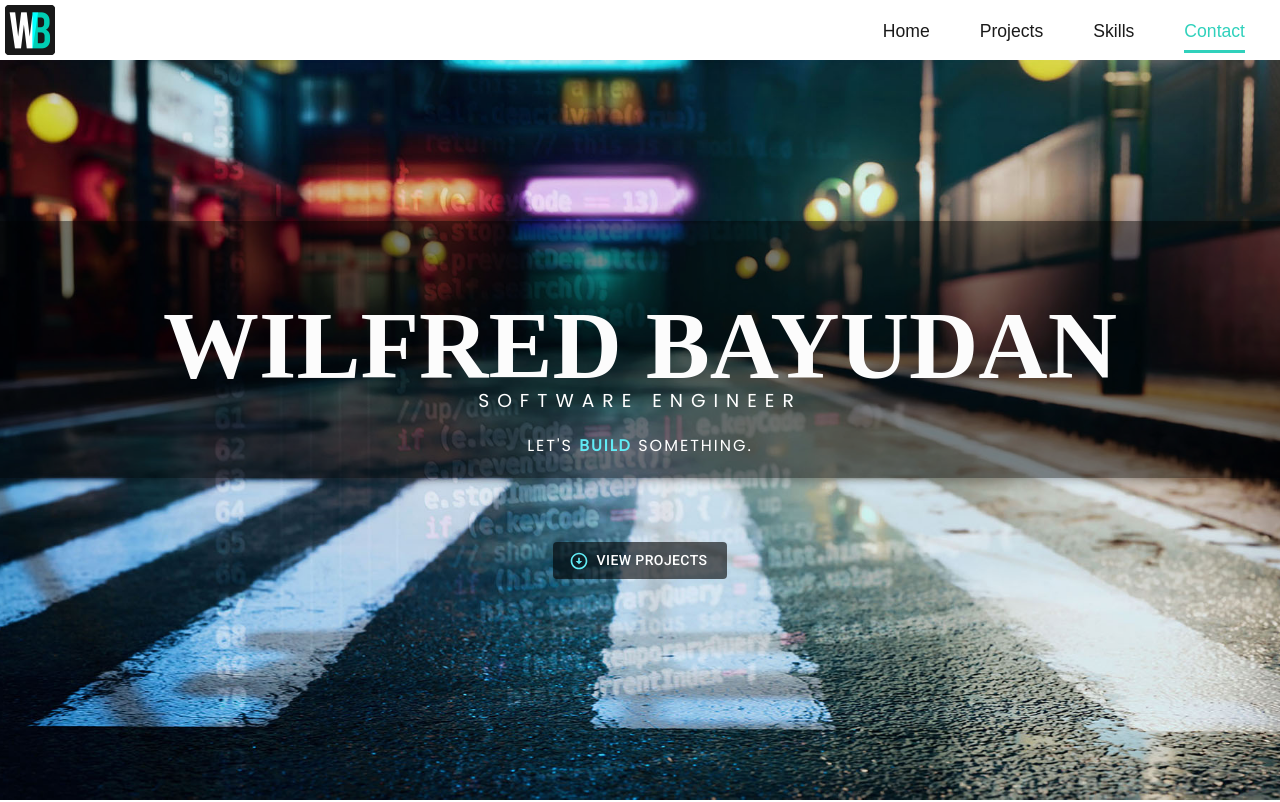
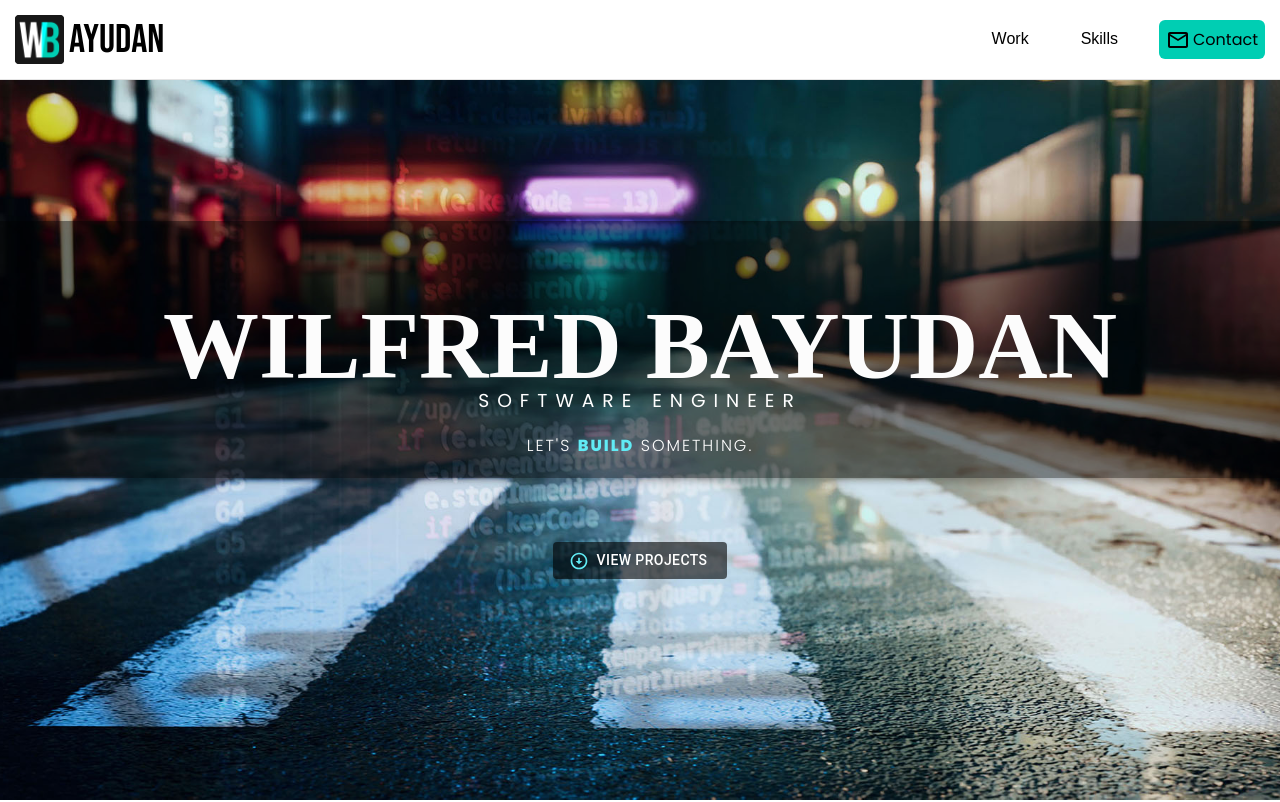
Before and after one commit to wilfredbayudan/portfolio, a React (Create React App) app: page / in a window 1280 px wide. Shown: the top 802 px of the page. Built offline with nearby package versions, Linux system fonts and the light colour scheme; a web font is replaced by a local one.

Commit message:
Switched header styling

```diff
--- a/src/components/Header.js
+++ b/src/components/Header.js
@@ -1,267 +1,399 @@
 import React, { useState, useEffect } from "react";
 import styled from "styled-components";
-import LogoImg from "../assets/images/logo.png";
-import Box from "@mui/material/Box";
-import SwipeableDrawer from "@mui/material/SwipeableDrawer";
-import List from "@mui/material/List";
-import Divider from "@mui/material/Divider";
-import ListItem from "@mui/material/ListItem";
-import ListItemIcon from "@mui/material/ListItemIcon";
-import ListItemText from "@mui/material/ListItemText";
-import MenuIcon from "@mui/icons-material/Menu";
-import MenuBookIcon from "@mui/icons-material/MenuBook";
-import HomeIcon from "@mui/icons-material/Home";
-import EngineeringIcon from "@mui/icons-material/Engineering";
-import useIntersection from "../hooks/useIntersection";
-import EmailIcon from "@mui/icons-material/Email";
-import DarkModeIcon from "@mui/icons-material/DarkMode";
-import LightModeIcon from "@mui/icons-material/LightMode";
-import { useSelector, useDispatch } from "react-redux";
-import { setTheme } from "../features/themeSlice";
+import Logo from "../assets/images/logo.png";
+import MailOutlineIcon from "@mui/icons-material/MailOutline";
+import MobileNav from "./MobileNav";
 
-const HeaderBar = styled.header`
-  height: 50px;
+// const HeaderBar = styled.header`
+//   height: 50px;
+//   width: 100%;
+//   position: fixed;
+//   z-index: 10;
+//   text-align: center;
+// `;
+
+// const Nav = styled.nav`
+//   max-width: 2600px;
+//   margin: 0 auto;
+//   transition: all 1s ease-in-out;
+//   div#full {
+//     display: none;
+//     @media (min-width: 768px) {
+//       display: block;
+//       height: 60px;
+//       background-color: #ffffff;
+//       transition: all 1s ease-in-out;
+//       padding: 5px;
+//       box-shadow: rgba(50, 50, 93, 0.25) 0px 50px 100px -20px,
+//         rgba(0, 0, 0, 0.3) 0px 30px 60px -30px;
+//       display: flex;
+//       align-items: center;
+//       justify-content: space-between;
+//     }
+//   }
+//   div#full.dark {
+//     background-color: #000000;
+//   }
+// `;
+
+// const NavIcon = styled(MenuIcon)`
+//   cursor: pointer;
+//   color: #ffffff;
+//   background: rgba(0, 0, 0, 0.25);
+//   border-radius: 10px;
+//   margin: 10px;
+//   padding: 2px;
+//   &:hover {
+//     color: #00ceb3;
+//   }
+// `;
+
+// const Mobile = styled.div`
+//   display: block;
+//   @media (min-width: 768px) {
+//     display: none;
+//   }
+//   text-align: right;
+// `;
+
+// const Logo = styled.img`
+//   height: 100%;
+// `;
+
+// const Links = styled.ul`
+//   display: inline-flex;
+//   gap: 30px;
+//   margin-right: 20px;
+//   position: relative;
+//   top: 6px;
+
+//   li {
+//     color: #1a1a1a;
+//     font-weight: 350;
+//     margin: 2px 10px 0 10px;
+//     font-size: 1.1em;
+//     list-style: none;
+//     border-bottom: 3px solid #ffffff;
+//     padding-bottom: 8px;
+//     /* text-transform: uppercase; */
+//     cursor: pointer;
+//     transition: all 150ms ease-in-out;
+//   }
+
+//   li:hover {
+//     color: #30d1bc;
+//   }
+
+//   li.current {
+//     color: #30d1bc;
+//     font-weight: 400;
+//     border-bottom: 3px solid #30d1bc;
+//   }
+
+//   .theme {
+//     margin: 0;
+//   }
+// `;
+
+// const LinkItem = styled.li`
+//   @import url("https://fonts.googleapis.com/css2?family=Urbanist:wght@100&display=swap");
+//   font-family: "Urbanist", sans-serif;
+//   list-style-type: none;
+//   font-size: 1rem;
+//   /* text-transform: uppercase; */
+// `;
+
+// const Full = styled.div``;
+
+// const Header = ({ projectsRef, skillsRef, splashRef, contactRef }) => {
+//   const [showNav, setShowNav] = useState(false);
+//   const [currentPage, setCurrentPage] = useState("home");
+//   const dispatch = useDispatch();
+
+//   const inSplash = useIntersection(splashRef, "-3%");
+//   const inProjects = useIntersection(projectsRef, "-15%");
+//   const inSkills = useIntersection(skillsRef, "-15%");
+//   const inContact = useIntersection(contactRef, "-15%");
+
+//   const theme = useSelector((state) => state.theme.style);
+
+//   const toggleTheme = () => {
+//     if (theme === "light") {
+//       dispatch(setTheme("dark"));
+//     } else {
+//       dispatch(setTheme("light"));
+//     }
+//   };
+
+//   console.log(theme);
+
+//   useEffect(() => {
+//     if (inSplash) setCurrentPage("home");
+//     if (inProjects) setCurrentPage("projects");
+//     if (inSkills) setCurrentPage("skills");
+//     if (inContact) setCurrentPage("contact");
+//   }, [inProjects, inSkills, inSplash, inContact]);
+
+//   const scrollToRef = (ref, label) => {
+//     setTimeout(() => {
+//       ref.current.scrollIntoView({
+//         behavior: "smooth",
+//       });
+//       setTimeout(() => setCurrentPage(label), 500);
+//     }, 1);
+//   };
+
+//   const toggleDrawer = (open) => (event) => {
+//     if (
+//       event &&
+//       event.type === "keydown" &&
+//       (event.key === "Tab" || event.key === "Shift")
+//     ) {
+//       return;
+//     }
+
+//     setShowNav(open);
+//   };
+
+//   const list = () => (
+//     <Box
+//       sx={{ width: "auto" }}
+//       role="presentation"
+//       onClick={toggleDrawer(false)}
+//       onKeyDown={toggleDrawer(false)}
+//     >
+//       <List>
+//         {/* <ListItem button onClick={() => navigate("/")}>
+//           <ListItemIcon>
+//             <HomeIcon />
+//           </ListItemIcon>
+//           <ListItemText primary={"Home"} />
+//         </ListItem> */}
+//         <ListItem button onClick={() => scrollToRef(splashRef, "home")}>
+//           <ListItemIcon>
+//             <HomeIcon />
+//           </ListItemIcon>
+//           <ListItemText primary={"Home"} />
+//         </ListItem>
+//         <ListItem button onClick={() => scrollToRef(projectsRef, "projects")}>
+//           <ListItemIcon>
+//             <MenuBookIcon />
+//           </ListItemIcon>
+//           <ListItemText primary={"Projects"} />
+//         </ListItem>
+//         <ListItem button onClick={() => scrollToRef(skillsRef, "skills")}>
+//           <ListItemIcon>
+//             <EngineeringIcon />
+//           </ListItemIcon>
+//           <ListItemText primary={"Skills"} />
+//         </ListItem>
+//         <ListItem button onClick={() => scrollToRef(contactRef, "contact")}>
+//           <ListItemIcon>
+//             <EmailIcon />
+//           </ListItemIcon>
+//           <ListItemText primary={"Contact"} />
+//         </ListItem>
+//       </List>
+//       <Divider />
+//     </Box>
+//   );
+
+//   return (
+//     <HeaderBar>
+//       <Nav>
+//         <Mobile>
+//           <NavIcon onClick={toggleDrawer(true)} fontSize="large" />
+//           <SwipeableDrawer
+//             anchor="top"
+//             open={showNav}
+//             onClose={toggleDrawer(false)}
+//             onOpen={toggleDrawer(true)}
+//           >
+//             {list()}
+//           </SwipeableDrawer>
+//         </Mobile>
+//         <Full id="full" className={theme === "dark" ? "dark" : ""}>
+//           <Logo src={LogoImg} alt="WB Logo" />
+//           <Links>
+//             <LinkItem
+//               className={currentPage === "home" ? "current" : ""}
+//               onClick={() => scrollToRef(splashRef, "home")}
+//             >
+//               Home
+//             </LinkItem>
+//             <LinkItem
+//               className={currentPage === "projects" ? "current" : ""}
+//               onClick={() => scrollToRef(projectsRef, "projects")}
+//             >
+//               Projects
+//             </LinkItem>
+//             <LinkItem
+//               className={currentPage === "skills" ? "current" : ""}
+//               onClick={() => scrollToRef(skillsRef, "skills")}
+//             >
+//               Skills
+//             </LinkItem>
+//             {/* <LinkItem>Resume</LinkItem> */}
+//             <LinkItem
+//               className={currentPage === "contact" ? "current" : ""}
+//               onClick={() => scrollToRef(contactRef, "contact")}
+//             >
+//               Contact
+//             </LinkItem>
+//             {/* <LinkItem onClick={toggleTheme} className="theme">
+//               {theme === "light" ? <DarkModeIcon /> : <LightModeIcon />}
+//             </LinkItem> */}
+//           </Links>
+//         </Full>
+//       </Nav>
+//     </HeaderBar>
+//   );
+// };
+
+// export default Header;
+
+const HeaderWrapper = styled.header`
+  position: fixed;
+  background-color: #ffffff;
+  top: 0;
   width: 100%;
-  position: fixed;
   z-index: 10;
-  text-align: center;
 `;
 
-const Nav = styled.nav`
-  max-width: 2600px;
-  margin: 0 auto;
-  transition: all 1s ease-in-out;
-  div#full {
+const NavBar = styled.nav`
+  border-bottom: 1px solid #e5e5e5;
+  height: 60px;
+  width: 100%;
+  display: flex;
+  align-items: center;
+  justify-content: space-between;
+  @media (min-width: 768px) {
+    height: 80px;
+  }
+`;
+
+const LogoContainer = styled.div`
+  display: flex;
+  align-items: center;
+  height: 100%;
+  gap: 5px;
+  padding: 10px;
+  @media (min-width: 768px) {
+    padding: 15px;
+  }
+
+  img {
+    height: 100%;
+  }
+  span {
+    display: none;
+    font-family: "Bebas Neue", cursive;
+    font-size: 2.5em;
+    @media (min-width: 768px) {
+      display: block;
+    }
+  }
+`;
+
+const NavLinks = styled.div`
+  height: 100%;
+  display: inline-flex;
+  align-items: center;
+  padding-right: 10px;
+  @media (min-width: 768px) {
+    padding-right: 15px;
+  }
+`;
+
+const FullNav = styled.ul`
+  margin: 0;
+  height: 100%;
+  display: none;
+  @media (min-width: 768px) {
+    display: inline-flex;
+  }
+`;
+
+const Link = styled.li`
+  list-style-type: none;
+  margin: 0 20px;
+  height: 100%;
+  padding: 0;
+  display: flex;
+  align-items: center;
+  transition: all 150ms linear;
+  a,
+  button {
+    color: inherit;
+    text-decoration: none;
+    height: 100%;
+    display: flex;
+    align-items: center;
+    border: none;
+    border-bottom: 2px solid rgba(255, 255, 255, 0);
+    cursor: pointer;
+    font-size: 1rem;
+    background: none;
+  }
+  .isActive,
+  a:hover,
+  button:hover {
+    border-bottom: 2px solid #00ceb3;
+  }
+`;
+
+const ContactBtn = styled.button`
+  font-family: "Poppins", sans-serif;
+  font-size: 1em;
+  padding: 7px;
+  border-radius: 6px;
+  border: none;
+  background-color: #00ceb3;
+  color: #000000;
+  font-weight: 500;
+  cursor: pointer;
+  transition: all 150ms linear;
+  display: flex;
+  align-items: center;
+  gap: 3px;
+  margin-left: 15px;
+  &:hover {
+    background-color: #24dac2;
+  }
+  span {
     display: none;
     @media (min-width: 768px) {
       display: block;
-      height: 60px;
-      background-color: #ffffff;
-      transition: all 1s ease-in-out;
-      padding: 5px;
-      box-shadow: rgba(50, 50, 93, 0.25) 0px 50px 100px -20px,
-        rgba(0, 0, 0, 0.3) 0px 30px 60px -30px;
-      display: flex;
-      align-items: center;
-      justify-content: space-between;
     }
-  }
-  div#full.dark {
-    background-color: #000000;
   }
 `;
 
-const NavIcon = styled(MenuIcon)`
-  cursor: pointer;
-  color: #ffffff;
-  background: rgba(0, 0, 0, 0.25);
-  border-radius: 10px;
-  margin: 10px;
-  padding: 2px;
-  &:hover {
-    color: #00ceb3;
-  }
-`;
+const StyledMailIcon = styled(MailOutlineIcon)``;
 
-const Mobile = styled.div`
-  display: block;
-  @media (min-width: 768px) {
-    display: none;
-  }
-  text-align: right;
-`;
-
-const Logo = styled.img`
-  height: 100%;
-`;
-
-const Links = styled.ul`
-  display: inline-flex;
-  gap: 30px;
-  margin-right: 20px;
-  position: relative;
-  top: 6px;
-
-  li {
-    color: #1a1a1a;
-    font-weight: 350;
-    margin: 2px 10px 0 10px;
-    font-size: 1.1em;
-    list-style: none;
-    border-bottom: 3px solid #ffffff;
-    padding-bottom: 8px;
-    /* text-transform: uppercase; */
-    cursor: pointer;
-    transition: all 150ms ease-in-out;
-  }
-
-  li:hover {
-    color: #30d1bc;
-  }
-
-  li.current {
-    color: #30d1bc;
-    font-weight: 400;
-    border-bottom: 3px solid #30d1bc;
-  }
-
-  .theme {
-    margin: 0;
-  }
-`;
-
-const LinkItem = styled.li`
-  @import url("https://fonts.googleapis.com/css2?family=Urbanist:wght@100&display=swap");
-  font-family: "Urbanist", sans-serif;
-  list-style-type: none;
-  font-size: 1rem;
-  /* text-transform: uppercase; */
-`;
-
-const Full = styled.div``;
-
-const Header = ({ projectsRef, skillsRef, splashRef, contactRef }) => {
-  const [showNav, setShowNav] = useState(false);
-  const [currentPage, setCurrentPage] = useState("home");
-  const dispatch = useDispatch();
-
-  const inSplash = useIntersection(splashRef, "-3%");
-  const inProjects = useIntersection(projectsRef, "-15%");
-  const inSkills = useIntersection(skillsRef, "-15%");
-  const inContact = useIntersection(contactRef, "-15%");
-
-  const theme = useSelector((state) => state.theme.style);
-
-  const toggleTheme = () => {
-    if (theme === "light") {
-      dispatch(setTheme("dark"));
-    } else {
-      dispatch(setTheme("light"));
-    }
-  };
-
-  console.log(theme);
-
-  useEffect(() => {
-    if (inSplash) setCurrentPage("home");
-    if (inProjects) setCurrentPage("projects");
-    if (inSkills) setCurrentPage("skills");
-    if (inContact) setCurrentPage("contact");
-  }, [inProjects, inSkills, inSplash, inContact]);
-
-  const scrollToRef = (ref, label) => {
-    setTimeout(() => {
-      ref.current.scrollIntoView({
-        behavior: "smooth",
-      });
-      setTimeout(() => setCurrentPage(label), 500);
-    }, 1);
-  };
-
-  const toggleDrawer = (open) => (event) => {
-    if (
-      event &&
-      event.type === "keydown" &&
-      (event.key === "Tab" || event.key === "Shift")
-    ) {
-      return;
-    }
-
-    setShowNav(open);
-  };
-
-  const list = () => (
-    <Box
-      sx={{ width: "auto" }}
-      role="presentation"
-      onClick={toggleDrawer(false)}
-      onKeyDown={toggleDrawer(false)}
-    >
-      <List>
-        {/* <ListItem button onClick={() => navigate("/")}>
-          <ListItemIcon>
-            <HomeIcon />
-          </ListItemIcon>
-          <ListItemText primary={"Home"} />
-        </ListItem> */}
-        <ListItem button onClick={() => scrollToRef(splashRef, "home")}>
-          <ListItemIcon>
-            <HomeIcon />
-          </ListItemIcon>
-          <ListItemText primary={"Home"} />
-        </ListItem>
-        <ListItem button onClick={() => scrollToRef(projectsRef, "projects")}>
-          <ListItemIcon>
-            <MenuBookIcon />
-          </ListItemIcon>
-          <ListItemText primary={"Projects"} />
-        </ListItem>
-        <ListItem button onClick={() => scrollToRef(skillsRef, "skills")}>
-          <ListItemIcon>
-            <EngineeringIcon />
-          </ListItemIcon>
-          <ListItemText primary={"Skills"} />
-        </ListItem>
-        <ListItem button onClick={() => scrollToRef(contactRef, "contact")}>
-          <ListItemIcon>
-            <EmailIcon />
-          </ListItemIcon>
-          <ListItemText primary={"Contact"} />
-        </ListItem>
-      </List>
-      <Divider />
-    </Box>
-  );
-
+const Header = () => {
   return (
-    <HeaderBar>
-      <Nav>
-        <Mobile>
-          <NavIcon onClick={toggleDrawer(true)} fontSize="large" />
-          <SwipeableDrawer
-            anchor="top"
-            open={showNav}
-            onClose={toggleDrawer(false)}
-            onOpen={toggleDrawer(true)}
-          >
-            {list()}
-          </SwipeableDrawer>
-        </Mobile>
-        <Full id="full" className={theme === "dark" ? "dark" : ""}>
-          <Logo src={LogoImg} alt="WB Logo" />
-          <Links>
-            <LinkItem
-              className={currentPage === "home" ? "current" : ""}
-              onClick={() => scrollToRef(splashRef, "home")}
-            >
-              Home
-            </LinkItem>
-            <LinkItem
-              className={currentPage === "projects" ? "current" : ""}
-              onClick={() => scrollToRef(projectsRef, "projects")}
-            >
-              Projects
-            </LinkItem>
-            <LinkItem
-              className={currentPage === "skills" ? "current" : ""}
-              onClick={() => scrollToRef(skillsRef, "skills")}
-            >
-              Skills
-            </LinkItem>
-            {/* <LinkItem>Resume</LinkItem> */}
-            <LinkItem
-              className={currentPage === "contact" ? "current" : ""}
-              onClick={() => scrollToRef(contactRef, "contact")}
-            >
-              Contact
-            </LinkItem>
-            {/* <LinkItem onClick={toggleTheme} className="theme">
-              {theme === "light" ? <DarkModeIcon /> : <LightModeIcon />}
-            </LinkItem> */}
-          </Links>
-        </Full>
-      </Nav>
-    </HeaderBar>
+    <HeaderWrapper>
+      <NavBar>
+        <LogoContainer>
+          <img src={Logo} alt="Wilfred Bayudan" />
+          <span>AYUDAN</span>
+        </LogoContainer>
+        <NavLinks>
+          <FullNav>
+            <Link>
+              <button>Work</button>
+            </Link>
+            <Link>
+              <button>Skills</button>
+            </Link>
+          </FullNav>
+          <ContactBtn>
+            <StyledMailIcon /> <span>Contact</span>
+          </ContactBtn>
+          <MobileNav />
+        </NavLinks>
+      </NavBar>
+    </HeaderWrapper>
   );
 };
 
--- /dev/null
+++ b/src/components/MobileNav.js
@@ -0,0 +1,89 @@
+import { useState } from "react";
+import Box from "@mui/material/Box";
+import SwipeableDrawer from "@mui/material/SwipeableDrawer";
+import List from "@mui/material/List";
+import Divider from "@mui/material/Divider";
+import ListItem from "@mui/material/ListItem";
+import ListItemIcon from "@mui/material/ListItemIcon";
+import ListItemText from "@mui/material/ListItemText";
+import MenuIcon from "@mui/icons-material/Menu";
+import MenuBookIcon from "@mui/icons-material/MenuBook";
+import styled from "styled-components";
+import LoginIcon from "@mui/icons-material/Login";
+import AppRegistrationIcon from "@mui/icons-material/AppRegistration";
+
+const NavIcon = styled(MenuIcon)`
+  cursor: pointer;
+`;
+
+const NavContainer = styled.div`
+  margin-left: 10px;
+  @media (min-width: 768px) {
+    display: none;
+  }
+`;
+
+const MobileNav = () => {
+  const [showNav, setShowNav] = useState(false);
+
+  const toggleDrawer = (open) => (event) => {
+    if (
+      event &&
+      event.type === "keydown" &&
+      (event.key === "Tab" || event.key === "Shift")
+    ) {
+      return;
+    }
+
+    setShowNav(open);
+  };
+
+  const list = () => (
+    <Box
+      sx={{ width: "auto" }}
+      role="presentation"
+      onClick={toggleDrawer(false)}
+      onKeyDown={toggleDrawer(false)}
+    >
+      <List>
+        <ListItem button>
+          <ListItemIcon>
+            <MenuBookIcon />
+          </ListItemIcon>
+          <ListItemText primary={"Browse Businesses"} />
+        </ListItem>
+      </List>
+      <Divider />
+      <List>
+        <ListItem button>
+          <ListItemIcon>
+            <LoginIcon />
+          </ListItemIcon>
+          <ListItemText primary={"Log in"} />
+        </ListItem>
+        <ListItem button>
+          <ListItemIcon>
+            <AppRegistrationIcon />
+          </ListItemIcon>
+          <ListItemText primary={"Sign up"} />
+        </ListItem>
+      </List>
+    </Box>
+  );
+
+  return (
+    <NavContainer>
+      <NavIcon onClick={toggleDrawer(true)} fontSize="large" />
+      <SwipeableDrawer
+        anchor="top"
+        open={showNav}
+        onClose={toggleDrawer(false)}
+        onOpen={toggleDrawer(true)}
+      >
+        {list()}
+      </SwipeableDrawer>
+    </NavContainer>
+  );
+};
+
+export default MobileNav;
--- a/src/index.css
+++ b/src/index.css
@@ -1,6 +1,7 @@
 @import url("https://fonts.googleapis.com/css2?family=Aguafina+Script&display=swap");
-@import url("https://fonts.googleapis.com/css2?family=Roboto:ital,wght@0,300;0,400;0,500;0,700;0,900;1,100;1,300;1,400;1,500;1,700;1,900&display=swap");
-@import url("https://fonts.googleapis.com/css2?family=Poppins&display=swap");
+@import url('https://fonts.googleapis.com/css2?family=Bebas+Neue&display=swap');
+@import url('https://fonts.googleapis.com/css2?family=Poppins:wght@300;400;600;800&display=swap');
+
 * {
   box-sizing: border-box;
 }
```
